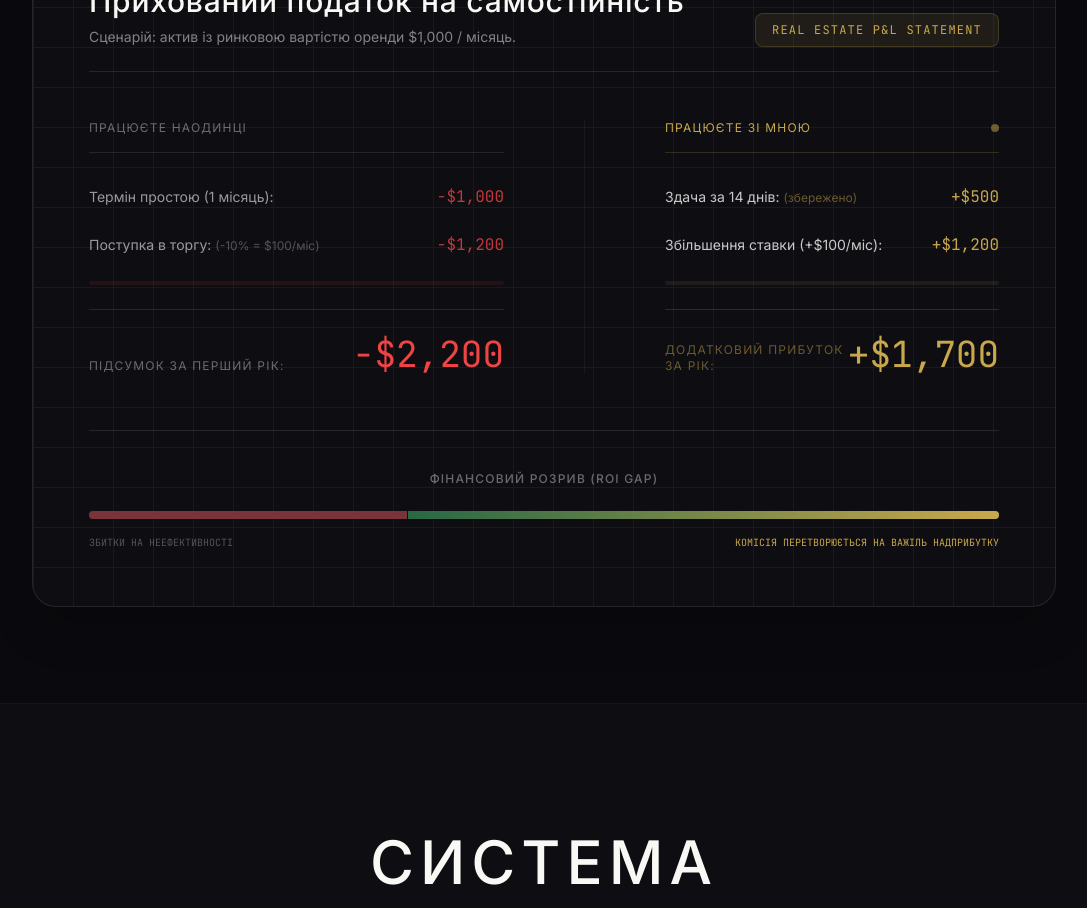
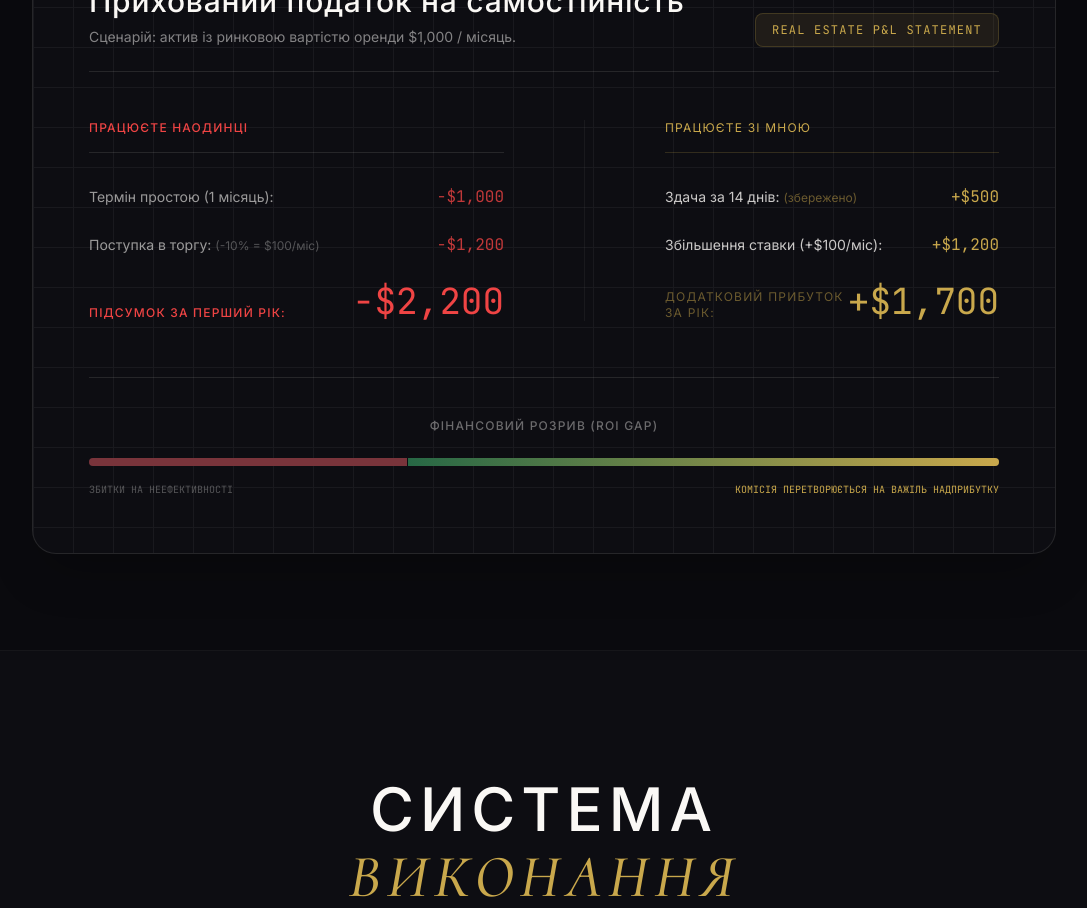
Before and after one commit to maxsope/atlasestate, a React (Vite) app: page / in a window 1280 px wide. Shown: the part 4380-5288 px from the top of the page, without its empty margins (96-1183 px from the left). Built offline with nearby package versions, Linux system fonts and the light colour scheme.

Commit message:
Optimize ROI animation, remove blur and dot

```diff
--- a/src/components/Hero.jsx
+++ b/src/components/Hero.jsx
@@ -20,7 +20,7 @@ export default function Hero() {
   }, []);
 
   return (
-    <section ref={containerRef} className="relative w-full min-h-[100dvh] flex items-center justify-center pt-32 pb-16 overflow-hidden bg-obsidian border-b border-ivory/5">
+    <section ref={containerRef} className="relative w-full min-h-[100dvh] flex items-center justify-center pt-20 md:pt-32 pb-16 overflow-hidden bg-obsidian border-b border-ivory/5">
 
       {/* Background glow behind the photo */}
       <div className="absolute top-1/2 right-0 md:right-10 w-[80vw] md:w-[40vw] h-[80vw] md:h-[40vw] bg-champagne/5 rounded-full blur-[120px] pointer-events-none -translate-y-1/2" />
@@ -28,7 +28,7 @@ export default function Hero() {
       <div className="max-w-7xl mx-auto w-full px-6 md:px-12 flex flex-col md:flex-row items-center relative z-10 gap-16">
 
         {/* Left Content: Hook & Copy */}
-        <div className="w-full md:w-[55%] flex flex-col items-start mt-10 md:mt-0">
+        <div className="w-full md:w-[55%] flex flex-col items-start mt-0">
           <div ref={badgeRef} className="flex items-center gap-3 bg-slate/30 border border-ivory/10 px-4 py-2 rounded-full mb-8">
             <span className="w-2 h-2 rounded-full bg-champagne block animate-pulse"></span>
             <span className="text-[10px] uppercase font-mono tracking-widest text-ivory/80">{t('heroBadge')}</span>
--- a/src/components/ROI.jsx
+++ b/src/components/ROI.jsx
@@ -32,15 +32,15 @@ export default function ROI() {
 
       // 2. Появление убыточного сценария слева
       tl.fromTo(leftColRef.current,
-        { x: -30, opacity: 0, filter: 'blur(5px)' },
-        { x: 0, opacity: 1, filter: 'blur(0px)', duration: 0.8, ease: 'power2.out' },
+        { x: -30, opacity: 0 },
+        { x: 0, opacity: 1, duration: 0.8, ease: 'power2.out' },
         "-=0.5"
       );
 
       // 3. Появление профитного сценария справа
       tl.fromTo(rightColRef.current,
-        { x: 30, opacity: 0, filter: 'blur(5px)' },
-        { x: 0, opacity: 1, filter: 'blur(0px)', duration: 0.8, ease: 'power2.out' },
+        { x: 30, opacity: 0 },
+        { x: 0, opacity: 1, duration: 0.8, ease: 'power2.out' },
         "-=0.4"
       );
 
@@ -86,7 +86,7 @@ export default function ROI() {
                {/* Bad Math */}
                <div ref={leftColRef} className="space-y-6">
                   <div className="mb-8 border-b border-ivory/10 pb-4">
-                     <p className="font-sans text-xs uppercase tracking-widest text-ivory/40">{t('roiSelfTitle')}</p>
+                     <p className="font-sans text-xs uppercase tracking-widest text-red-500 font-medium">{t('roiSelfTitle')}</p>
                   </div>
 
                   <div className="space-y-6">
@@ -98,13 +98,10 @@ export default function ROI() {
                         <span className="text-sm text-ivory/60 font-light">{t('roiSelf2')} <span className="text-ivory/30 text-xs">{t('roiSelf2Extra')}</span></span>
                         <span className="font-mono text-red-500/80">-$1,200</span>
                      </div>
-                     <div className="w-full h-1 bg-red-500/10 rounded-full mt-2 overflow-hidden">
-                        <div ref={el => barRefs.current[0] = el} className="h-full bg-red-500/50 w-0" data-width="100%"></div>
-                     </div>
                   </div>
 
-                  <div className="mt-10 pt-6 border-t border-ivory/10 flex justify-between items-end">
-                     <span className="text-xs uppercase tracking-widest text-ivory/40">{t('roiSelfTotal')}</span>
+                  <div className="mt-10 flex justify-between items-end">
+                     <span className="text-xs uppercase tracking-widest text-red-500 font-medium">{t('roiSelfTotal')}</span>
                      <div className="text-right">
                         <span className="block text-2xl md:text-4xl font-mono text-red-500" ref={el => numsRef.current[0] = el} data-val="-2200">-$2,200</span>
                      </div>
@@ -115,7 +112,6 @@ export default function ROI() {
                <div ref={rightColRef} className="space-y-6 md:border-l md:border-ivory/5 md:pl-20 relative">
                   <div className="mb-8 border-b border-champagne/20 pb-4 flex justify-between items-center">
                      <p className="font-sans text-xs uppercase tracking-widest text-champagne">{t('roiAtlasTitle')}</p>
-                     <div className="w-2 h-2 rounded-full bg-champagne animate-pulse"></div>
                   </div>
 
                   <div className="space-y-6 relative z-10">
@@ -127,12 +123,9 @@ export default function ROI() {
                         <span className="text-sm text-ivory/80 font-light">{t('roiAtlas2')}</span>
                         <span className="font-mono text-champagne">+$1,200</span>
                      </div>
-                     <div className="w-full h-1 bg-champagne/10 rounded-full mt-2 overflow-hidden">
-                        <div ref={el => barRefs.current[1] = el} className="h-full bg-champagne w-0" data-width="40%"></div>
-                     </div>
                   </div>
 
-                  <div className="mt-10 pt-6 border-t border-champagne/20 flex justify-between items-end relative z-10">
+                  <div className="mt-10 flex justify-between items-end relative z-10">
                      <span className="text-xs uppercase tracking-widest text-champagne/50">{t('roiAtlasTotal')}</span>
                      <div className="text-right">
                         <span className="block text-2xl md:text-4xl font-mono text-champagne" ref={el => numsRef.current[2] = el} data-val="1700">+$1,700</span>
```
